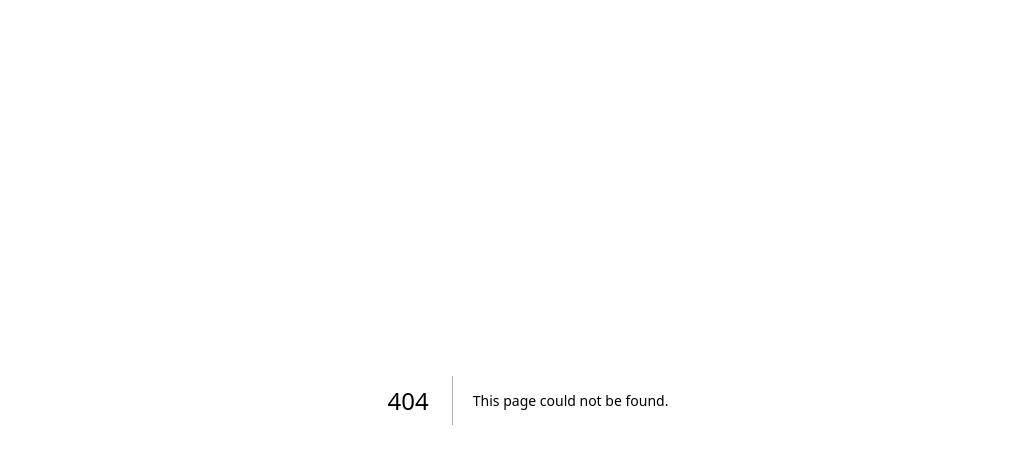
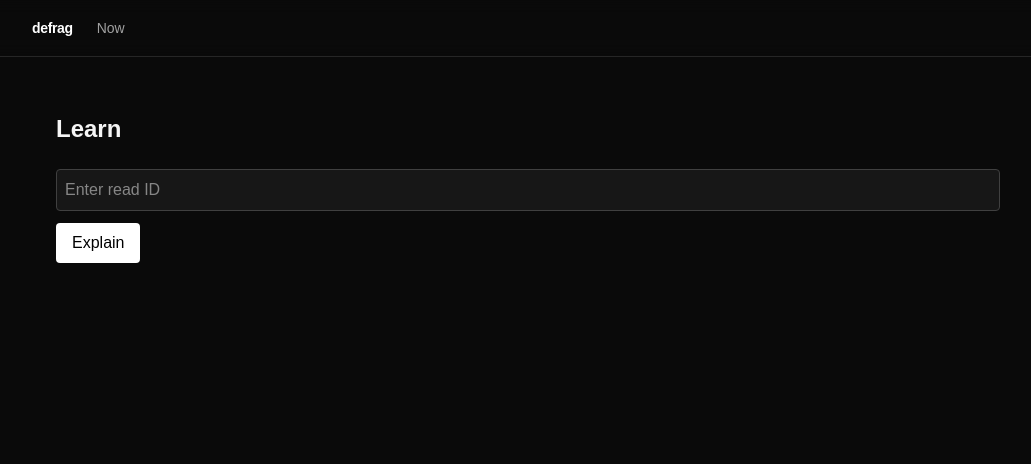
Before and after one commit to cjo93/nextjs-boilerplate, a Next.js app: page /app/learn in a window 1280 px wide. Before the commit this address had no page. Shown: the top 464 px of the page, without its empty margins (112-1143 px from the left). Built offline with nearby package versions, Linux system fonts and the light colour scheme.

Commit message:
add learn page

```diff
--- /dev/null
+++ b/app/(app)/app/learn/page.tsx
@@ -0,0 +1,67 @@
+"use client";
+
+import { useState } from "react";
+
+export default function LearnPage() {
+  const [readId, setReadId] = useState("");
+  const [result, setResult] = useState<any>(null);
+  const [loading, setLoading] = useState(false);
+  const [error, setError] = useState<string | null>(null);
+
+  const handleSubmit = async () => {
+    setLoading(true);
+    setError(null);
+
+    try {
+      const res = await fetch("/api/ai/learn", {
+        method: "POST",
+        headers: { "Content-Type": "application/json" },
+        body: JSON.stringify({ readId }),
+      });
+
+      const json = await res.json();
+      if (!json.ok) throw new Error(json.error);
+
+      setResult(json.data.outputPayload);
+    } catch (err: any) {
+      setError(err.message || "Failed");
+    } finally {
+      setLoading(false);
+    }
+  };
+
+  return (
+    <div className="p-6 space-y-6">
+      <h1 className="text-2xl font-semibold">Learn</h1>
+
+      <div className="space-y-3">
+        <input
+          value={readId}
+          onChange={(e) => setReadId(e.target.value)}
+          placeholder="Enter read ID"
+          className="w-full p-2 bg-neutral-900 border border-neutral-700 rounded"
+        />
+        <button
+          onClick={handleSubmit}
+          disabled={loading}
+          className="px-4 py-2 bg-white text-black rounded"
+        >
+          {loading ? "Loading..." : "Explain"}
+        </button>
+      </div>
+
+      {error && <div className="text-red-500">{error}</div>}
+
+      {result && (
+        <div className="grid gap-4 md:grid-cols-2">
+          {Object.entries(result).map(([key, value]) => (
+            <div key={key} className="border border-neutral-800 p-4 rounded bg-neutral-900">
+              <div className="text-xs text-neutral-400 mb-2">{key}</div>
+              <div className="text-sm">{String(value)}</div>
+            </div>
+          ))}
+        </div>
+      )}
+    </div>
+  );
+}
```
